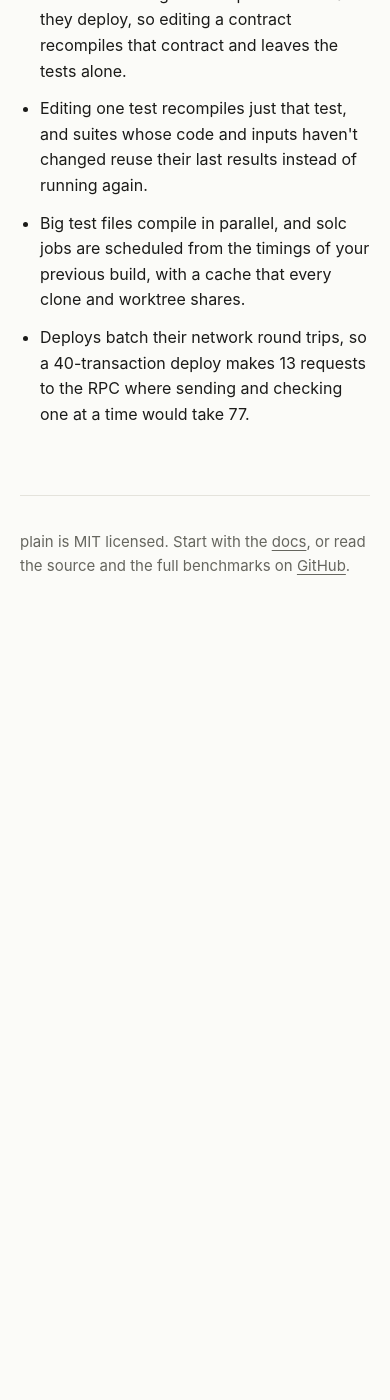
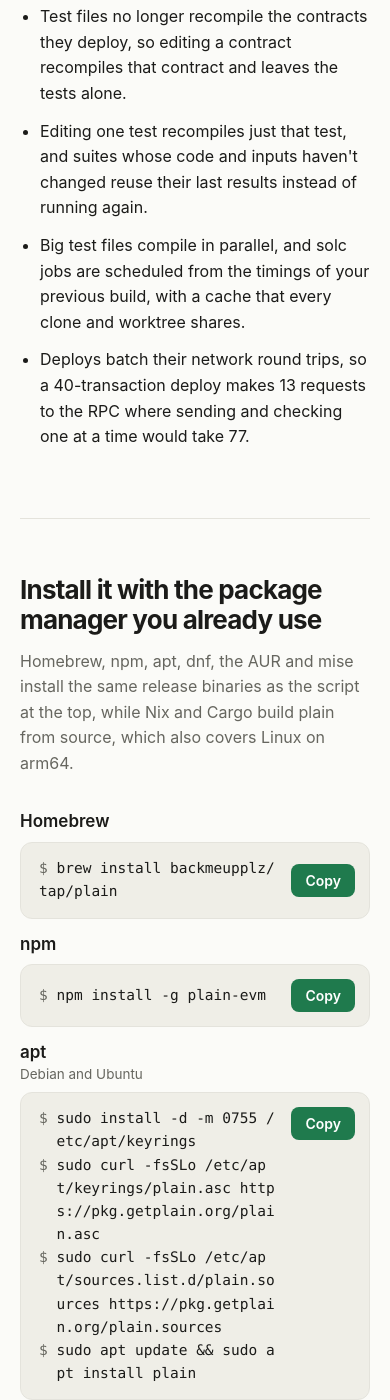
Before and after one commit to backmeupplz/plain, a Jekyll site: the page docs/index.html, which Jekyll copies as it is, in a window 390 px wide and 1400 px high, scrolled down 5972 px. Built offline with Jekyll 4.4.1, drawn with Linux system fonts in a browser that asks for light colours; before the commit the page ends 6602 px from its top, so only the background shows below that; some of the changed text lies outside the part shown.

Commit message:
Add npm and the AUR, and put every package manager's install command on the landing page
Co-Authored-By: Claude Opus 5.5 <noreply@anthropic.com>

```diff
--- a/docs/index.html
+++ b/docs/index.html
@@ -114,6 +114,16 @@ ol.loop p code { font-size: 14px; color: var(--fg); }
 .menu .g { color: var(--accent); font-weight: 650; }
 .menu .d { color: var(--muted); }
 ul.why li { margin: 0 0 12px; }
+.pms { display: grid; gap: 14px; max-width: 720px; }
+.pm { display: grid; grid-template-columns: 140px minmax(0, 1fr); gap: 16px; align-items: start; }
+.pm h3 { margin: 0; padding-top: 16px; font-size: 17px; font-weight: 600; line-height: 1.4; }
+.pm h3 span { display: block; font-size: 13.5px; font-weight: 400; color: var(--muted); }
+.pm .install code { font-size: 14.5px; }
+.install.multi { align-items: flex-start; }
+.install.multi code { white-space: normal; }
+.install.multi code::before { content: none; }
+.install.multi code span { display: block; padding-left: 2ch; text-indent: -2ch; overflow-wrap: anywhere; }
+.install.multi code span::before { content: "$ "; color: var(--muted); }
 footer { border-top: 1px solid var(--line); padding: 34px 0 52px; color: var(--muted); font-size: 15px; }
 @media (max-width: 640px) {
   body { font-size: 16px; }
@@ -124,6 +134,8 @@ footer { border-top: 1px solid var(--line); padding: 34px 0 52px; color: var(--m
   nav a { margin-left: 14px; }
   .install code { font-size: 14px; white-space: normal; word-break: break-all; }
   .note code { white-space: normal; overflow-wrap: anywhere; }
+  .pm { grid-template-columns: 1fr; gap: 8px; }
+  .pm h3 { padding-top: 0; }
 }
 </style>
 </head>
@@ -138,7 +150,7 @@ footer { border-top: 1px solid var(--line); padding: 34px 0 52px; color: var(--m
     <h1>Compile, test and deploy Solidity in <em>seconds</em>, not minutes</h1>
     <p class="lead">plain is one small binary that compiles, tests, deploys, verifies and upgrades your contracts. It runs your Foundry project as it is, needs nothing else installed, and turns the minute-long edit-and-test loop into about a second.</p>
     <div class="install"><code>curl -fsSL https://getplain.org/install | sh</code><button class="copy" data-copy="curl -fsSL https://getplain.org/install | sh" aria-label="Copy the install command">Copy</button></div>
-    <p class="note">The installer works on macOS and Linux. plain is also on Homebrew, apt, dnf, Nix, mise and crates.io, as the <a href="/docs/#install">install guide</a> shows.</p>
+    <p class="note">The installer works on macOS and Linux, and plain is also on Homebrew, npm, apt, dnf, the AUR, mise, Nix and crates.io, with the commands for each <a href="#install">further down</a>.</p>
 <pre><span class="c"># a Counter contract and its test, in an empty folder</span>
 plain init
 <span class="c"># run every test, then again whenever you save</span>
@@ -225,6 +237,22 @@ plain</pre>
     </ul>
   </section>
 
+  <section id="install">
+    <h2>Install it with the package manager you already use</h2>
+    <p class="sub">Homebrew, npm, apt, dnf, the AUR and mise install the same release binaries as the script at the top, while Nix and Cargo build plain from source, which also covers Linux on arm64.</p>
+    <div class="pms">
+      <div class="pm"><h3>Homebrew</h3><div class="install"><code>brew install backmeupplz/tap/plain</code><button class="copy" data-copy="brew install backmeupplz/tap/plain" aria-label="Copy the Homebrew command">Copy</button></div></div>
+      <div class="pm"><h3>npm</h3><div class="install"><code>npm install -g plain-evm</code><button class="copy" data-copy="npm install -g plain-evm" aria-label="Copy the npm command">Copy</button></div></div>
+      <div class="pm"><h3>apt<span>Debian and Ubuntu</span></h3><div class="install multi"><code><span>sudo install -d -m 0755 /etc/apt/keyrings</span><span>sudo curl -fsSLo /etc/apt/keyrings/plain.asc https://pkg.getplain.org/plain.asc</span><span>sudo curl -fsSLo /etc/apt/sources.list.d/plain.sources https://pkg.getplain.org/plain.sources</span><span>sudo apt update &amp;&amp; sudo apt install plain</span></code><button class="copy" data-copy="sudo install -d -m 0755 /etc/apt/keyrings&#10;sudo curl -fsSLo /etc/apt/keyrings/plain.asc https://pkg.getplain.org/plain.asc&#10;sudo curl -fsSLo /etc/apt/sources.list.d/plain.sources https://pkg.getplain.org/plain.sources&#10;sudo apt update &amp;&amp; sudo apt install plain" aria-label="Copy the apt commands">Copy</button></div></div>
+      <div class="pm"><h3>dnf<span>Fedora, RHEL and Amazon Linux</span></h3><div class="install multi"><code><span>sudo curl -fsSLo /etc/yum.repos.d/plain.repo https://pkg.getplain.org/plain.repo</span><span>sudo dnf install plain</span></code><button class="copy" data-copy="sudo curl -fsSLo /etc/yum.repos.d/plain.repo https://pkg.getplain.org/plain.repo&#10;sudo dnf install plain" aria-label="Copy the dnf commands">Copy</button></div></div>
+      <div class="pm"><h3>AUR<span>Arch Linux</span></h3><div class="install"><code>yay -S plain-bin</code><button class="copy" data-copy="yay -S plain-bin" aria-label="Copy the AUR command">Copy</button></div></div>
+      <div class="pm"><h3>mise</h3><div class="install"><code>mise use -g github:backmeupplz/plain</code><button class="copy" data-copy="mise use -g github:backmeupplz/plain" aria-label="Copy the mise command">Copy</button></div></div>
+      <div class="pm"><h3>Nix</h3><div class="install"><code>nix profile install github:backmeupplz/plain</code><button class="copy" data-copy="nix profile install github:backmeupplz/plain" aria-label="Copy the Nix command">Copy</button></div></div>
+      <div class="pm"><h3>Cargo</h3><div class="install"><code>cargo install plain-evm</code><button class="copy" data-copy="cargo install plain-evm" aria-label="Copy the Cargo command">Copy</button></div></div>
+    </div>
+    <p class="note">The <a href="/docs/#install">install guide</a> covers updating and uninstalling, the <code>.deb</code> and <code>.rpm</code> files attached to every release, and checking any download's build provenance with <code>gh attestation verify</code>.</p>
+  </section>
+
   <footer>plain is MIT licensed. Start with the <a href="/docs/">docs</a>, or read the source and the full benchmarks on <a href="https://github.com/backmeupplz/plain">GitHub</a>.</footer>
 </div>
 <script>
```
Also changed, not shown: docs/docs/index.md (+2 -0 lines), README.md.
